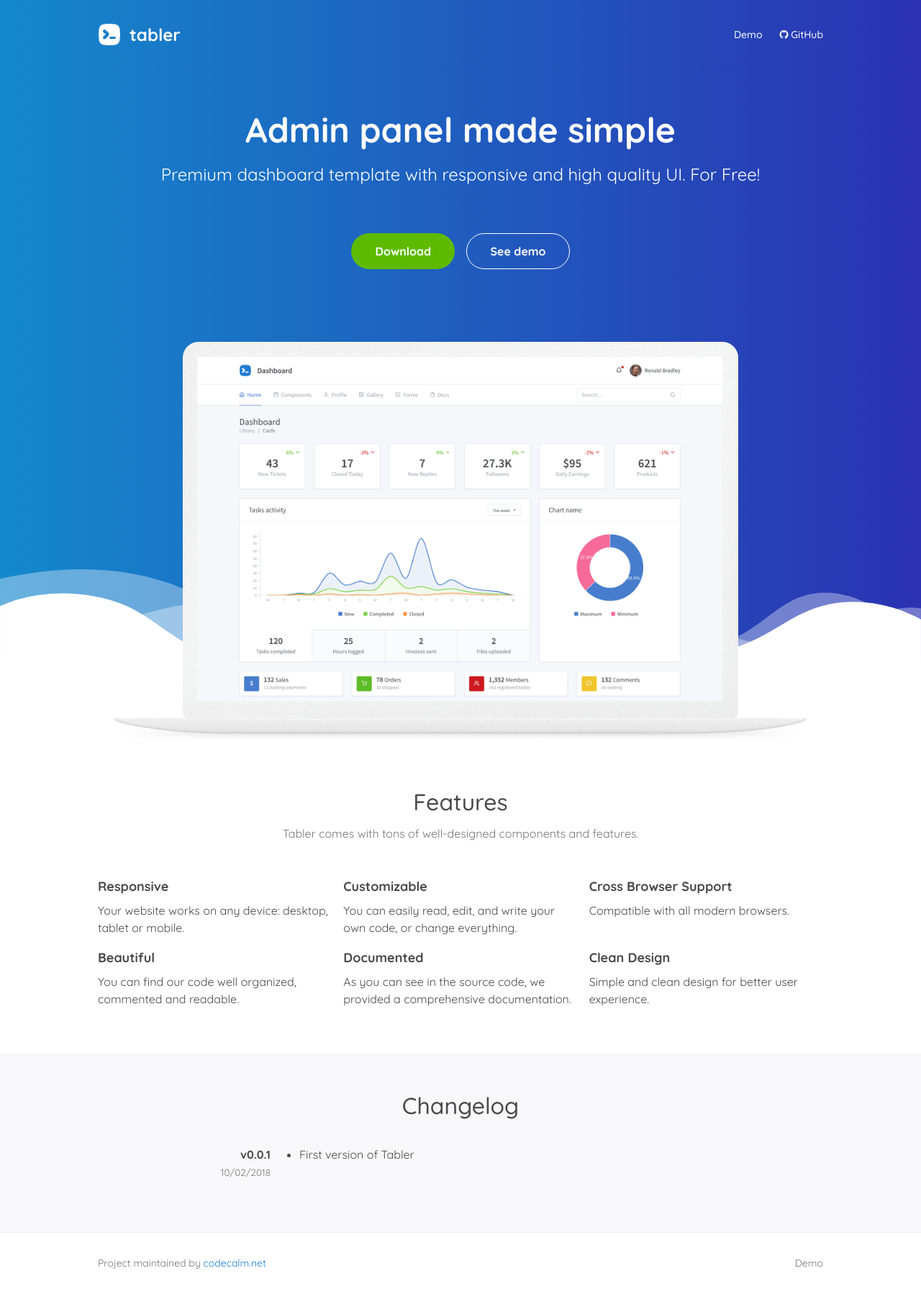
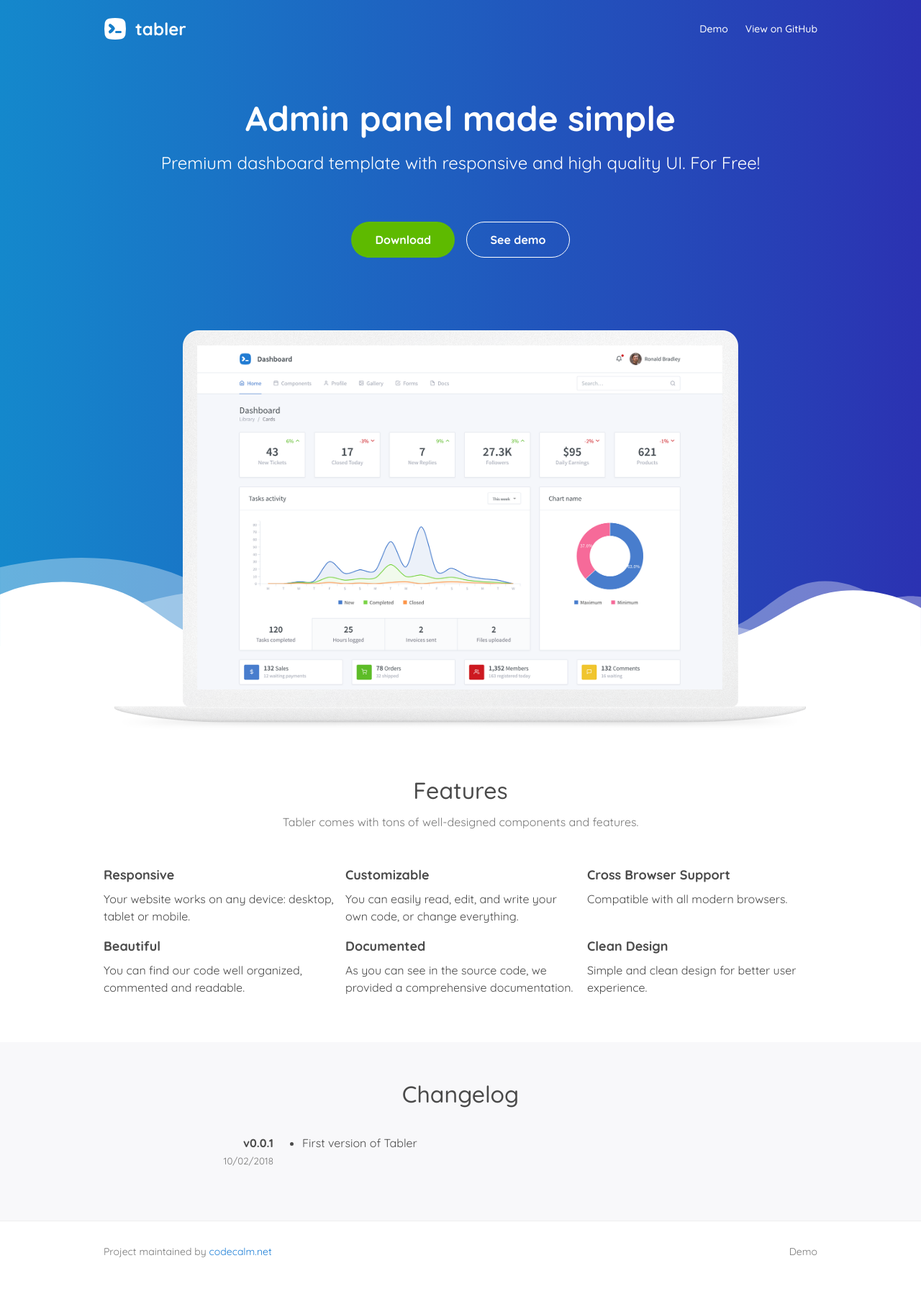
Before and after one commit to anndream/tabler.github.io, a Jekyll site: the page built from index.html, in a window 1280 px wide. Shown: the whole page at 72% size. Built offline with Jekyll 4.4.1, drawn with Linux system fonts in a browser that asks for light colours.

Commit message:
topbar, small fixes

```diff
--- a/_includes/header.html
+++ b/_includes/header.html
@@ -7,7 +7,7 @@
 		<div class="menu ml-auto">
 			<!--<a href="./help.html">Getting started</a>-->
 			<a href="./demo/">Demo</a>
-			<a href="{{ site.github_url }}"><i class="fa fa-github"></i> GitHub</a>
+			<a href="{{ site.github_url }}">View on GitHub</a>
 		</div>
 	</div>
 </header>
--- a/_layouts/default.html
+++ b/_layouts/default.html
@@ -3,7 +3,7 @@
 ---
 
 {% unless page.hide-header %}
-	{% include header.html %}
+	{% include header.html logo="white" %}
 {% endunless %}
 
 {{ content }}
--- a/assets/css/style.css
+++ b/assets/css/style.css
@@ -202,11 +202,13 @@
 }
 
 .header {
-  padding: 2rem 0;
+  padding: 1.5rem 0;
+  color: #fff;
+  background: linear-gradient(to right, #1488cc, #2b32b2);
 }
 
 .welcome .header {
-  color: #fff;
+  background: transparent;
 }
 
 .footer {
@@ -240,7 +242,7 @@
 }
 
 .logo-demo {
-  color: rgba(255, 255, 255, 0.8);
+  color: #fff;
   font-weight: 500;
   font-size: 20px;
 }
@@ -272,9 +274,9 @@
   text-align: center;
   position: relative;
   color: #fff;
-  background: linear-gradient(to right, #1488cc, #2b32b2);
   padding-bottom: 1px;
   margin-bottom: 8rem;
+  background: linear-gradient(to right, #1488cc, #2b32b2);
 }
 
 .welcome:before {
@@ -323,8 +325,8 @@
 
 .container {
   width: 100%;
-  padding-right: 0.5rem;
-  padding-left: 0.5rem;
+  padding-right: 1rem;
+  padding-left: 1rem;
   margin-right: auto;
   margin-left: auto;
 }
@@ -355,8 +357,8 @@
 
 .container-fluid {
   width: 100%;
-  padding-right: 0.5rem;
-  padding-left: 0.5rem;
+  padding-right: 1rem;
+  padding-left: 1rem;
   margin-right: auto;
   margin-left: auto;
 }
@@ -4023,7 +4025,7 @@
   min-width: 3rem;
   height: 3rem;
   text-align: center;
-  color: rgba(255, 255, 255, 0.8);
+  color: #fff;
   transition: .3s background, .3s color;
   display: -webkit-inline-box;
   display: inline-flex;
--- a/assets/scss/_demo.scss
+++ b/assets/scss/_demo.scss
@@ -21,7 +21,7 @@
 	min-width: 3rem;
 	height: 3rem;
 	text-align: center;
-	color: rgba(#fff, .8);
+	color: #fff;
 	transition: .3s background, .3s color;
 	display: inline-flex;
 	align-items: center;
--- a/assets/scss/_mixins.scss
+++ b/assets/scss/_mixins.scss
@@ -126,8 +126,8 @@
 
 @mixin make-container() {
 	width: 100%;
-	padding-right: ($grid-gutter-width / 2);
-	padding-left: ($grid-gutter-width / 2);
+	padding-right: $grid-gutter-width;
+	padding-left: $grid-gutter-width;
 	margin-right: auto;
 	margin-left: auto;
 }
```
Also changed, not shown: assets/scss/_layout.scss (+6 -4 lines).
